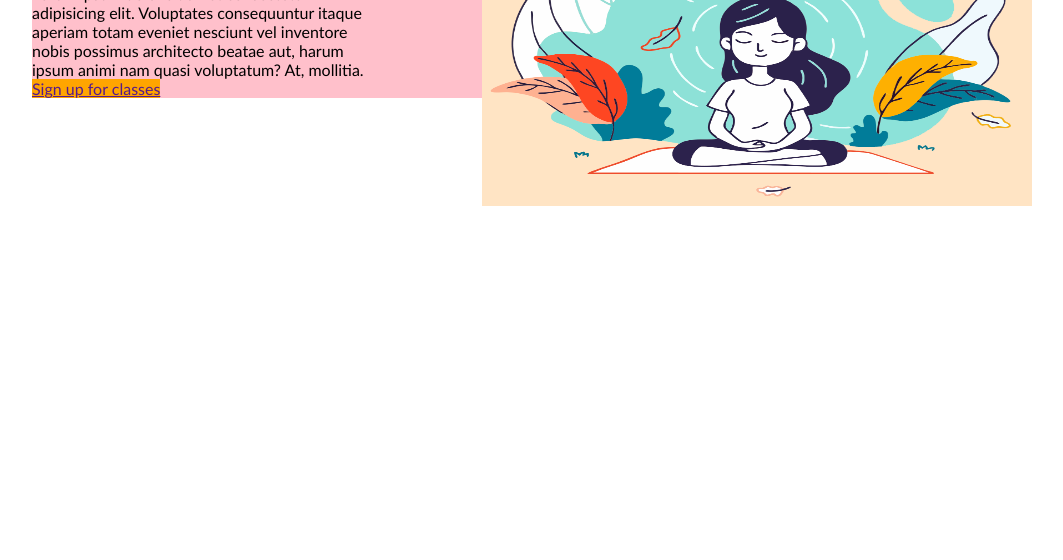
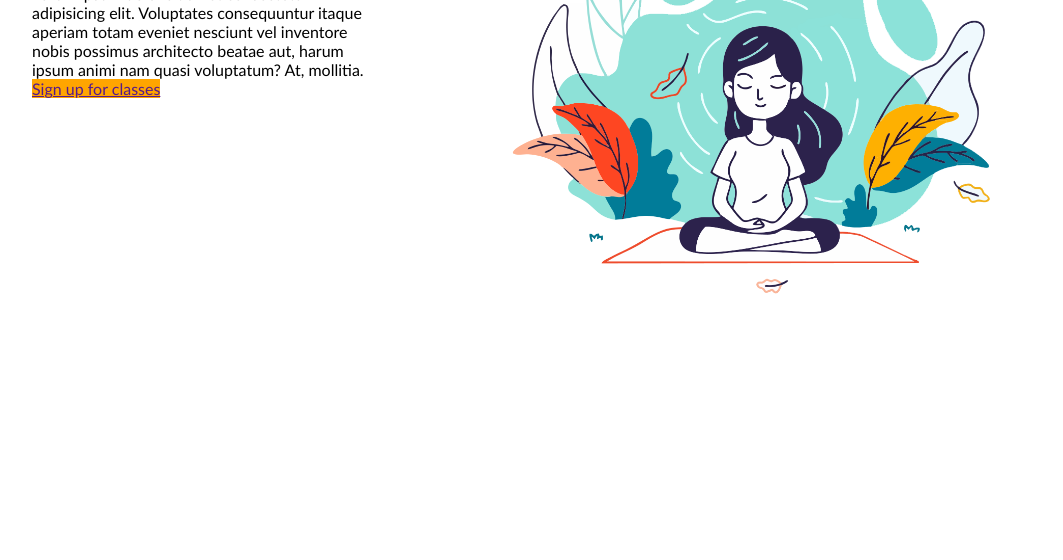
Before and after one commit to Dovile-dote/4-yoga, a website: page index.html in a window 1280 px wide. Shown: the part 240-800 px from the top of the page, without its empty margins (108-1171 px from the left). Drawn offline with Linux system fonts and the light colour scheme.

Commit message:
File structure optimization

```diff
--- a/index.html
+++ b/index.html
@@ -10,7 +10,7 @@
 
 <body>
     <header>
-        <img src="./logo.png" alt="Logo">
+        <img src="./img/logo.png" alt="Logo">
         <nav>
             <a href="#">Home</a>
             <a href="#">Instructors</a>
@@ -26,7 +26,7 @@
             <p>Lorem ipsum dolor sit amet consectetur adipisicing elit. Voluptates consequuntur itaque aperiam totam eveniet nesciunt vel inventore nobis possimus architecto beatae aut, harum ipsum animi nam quasi voluptatum? At, mollitia.</p>
             <a href="">Sign up for classes</a>
         </div>
-        <img src="./yoga.png" alt="Yoga person">
+        <img src="./img/yoga.png" alt="Yoga person">
     </main>
 </body>
 </html>
--- a/main.css
+++ b/main.css
@@ -52,18 +52,19 @@ nav > a:first-child {
 }
 
 main > img {
-  float: right;
+  float: left;
   width: 55%;
-  height: 300px;
-  background-color: bisque;
+  height: 400px;
+  /* background-color: bisque; */
+  object-fit: contain;
+  object-position: center;
 }
 
 main > div {
   float: left;
   width: 45%;
   padding-right: 10%;
-  background-color: pink;
-
+  /* background-color: pink; */
 }
 
 div > h1 {
```
Also changed, not shown: img/logo.png (renamed from logo.png), img/yoga.png (renamed from yoga.png).
